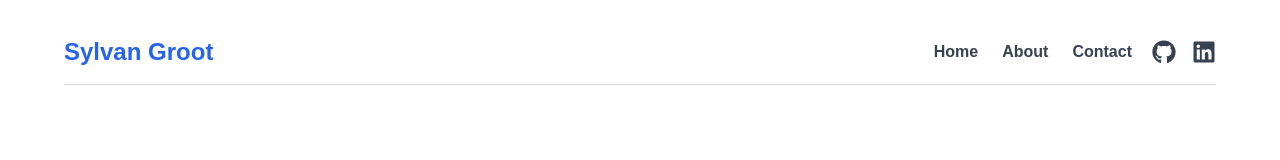
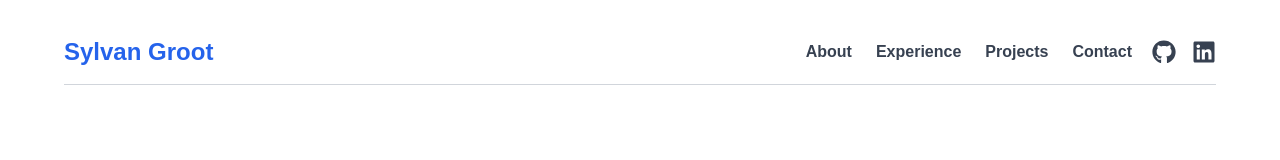
Before and after one commit to sylvan-groot/rb-web-app, a React (Create React App) app in the folder web-frontend/: page / in a window 1280 px wide. Shown: the top 160 px of the page. Built offline with nearby package versions, Linux system fonts and the light colour scheme; no server answers.

Commit message:
Fixed jsx buttons and changed footer

```diff
--- a/web-frontend/src/App.js
+++ b/web-frontend/src/App.js
@@ -22,9 +22,10 @@ function App() {
         <nav className="flex items-center justify-between py-4 border-b border-gray-300">
           <div className="text-2xl font-bold text-blue-600">Sylvan Groot</div>
           <div className="flex items-center gap-4">
-            <Button>Home</Button>
-            <Button>About</Button>
-            <Button>Contact</Button>
+            <Button href="#about">About</Button>
+            <Button href="#experience">Experience</Button>
+            <Button href="#projects">Projects</Button>
+            <Button href="mailto:Sylvan.Groot@outlook.com">Contact</Button>
             <a href="https://github.com/sylvan-groot" target="_blank" rel="noopener noreferrer">
               <FaGithub className="w-6 h-6 text-gray-700 hover:text-blue-600 transition" />
             </a>
@@ -53,7 +54,7 @@ function App() {
             </div>
           </div>
         </div>
-        <div className='py-4 border-b border-gray-300'/>
+        <div className='py-4 border-b border-gray-300' id="about"/>
         <div className="text-center my-8 max-w-2xl mx-auto">
           <h1 className='text-4xl font-bold text-blue-600 mt-8'>Who am I</h1>
           <div className="flex items-center justify-between">
@@ -77,7 +78,7 @@ function App() {
             <GraduationCap className="w-14 h-14 text-gray-500 opacity-70 flex-shrink-0 mt-10" />
           </div>
         </div>
-        <div className='py-4 border-b border-gray-300'/>
+        <div className='py-4 border-b border-gray-300' id="experience"/>
         <div className="text-center my-8 max-w-3xl mx-auto">
           <h1 className='text-4xl font-bold text-blue-600 mt-16'>Programming experience</h1>
           <p className='text-xl text-gray-700 mt-8'>
@@ -91,7 +92,7 @@ function App() {
           </p>
           <Skills />
         </div>
-        <div className='py-4 border-b border-gray-300'/>
+        <div className='py-4 border-b border-gray-300' id="projects"/>
         <div className="text-center my-8 max-w-3xl mx-auto">
           <h1 className='text-4xl font-bold text-blue-600 mt-16'>Projects</h1>
           <p className='text-xl text-gray-700 mt-4'>
--- a/web-frontend/src/components/Footer.jsx
+++ b/web-frontend/src/components/Footer.jsx
@@ -18,8 +18,8 @@ function Footer() {
         <div className="flex space-x-6 mt-4 md:mt-0">
           <a href="#about" className="hover:text-blue-600">About</a>
           <a href="#projects" className="hover:text-blue-600">Projects</a>
-          <a href="#skills" className="hover:text-blue-600">Skills</a>
-          <a href="#contact" className="hover:text-blue-600">Contact</a>
+          <a href="#experience" className="hover:text-blue-600">Experience</a>
+          <a href="mailto:Sylvan.Groot@outlook.com" className="hover:text-blue-600">Contact</a>
           <a
             href="https://github.com/sylvan-groot"
             target="_blank"
@@ -32,7 +32,7 @@ function Footer() {
             href="https://www.linkedin.com/in/sylvan-groot-a49412176/"
             target="_blank"
             rel="noopener noreferrer"
-            className="hover:text-blue-700 text-xl"
+            className="hover:text-black-700 text-xl"
           >
             <FaLinkedin />
           </a>
--- a/web-frontend/src/components/button.jsx
+++ b/web-frontend/src/components/button.jsx
@@ -1,14 +1,28 @@
-export default function Button({ children, className, ...props }) {
+export default function Button({ children, className, href, ...props}) {
+  const handleClick = (e) => {
+    if (href && href.startsWith("#")) {
+      e.preventDefault();
+      const el = document.querySelector(href);
+      if (el) {
+        el.scrollIntoView({ behavior: "smooth" });
+      }
+    }
+    if (props.onClick) props.onClick(e);
+  };
+
+  const Component = href ? 'a' : 'button';
   return (
-    <button
+    <Component
+      href={href}
       className={`mx-1 text-gray-700 font-bold hover:text-blue-600 relative
         after:absolute after:left-1/2 after:-translate-x-1/2 after:-bottom-1
         after:w-0 after:h-0.5 after:bg-blue-600 after:transition-all after:duration-300
         hover:after:w-full
         ${className}`}
+        onClick={handleClick}
       {...props}
     >
       {children}
-    </button>
+    </Component>
   );
 }
```
Also changed, not shown: 14 other files (tests, documents, lock files or other folders).
